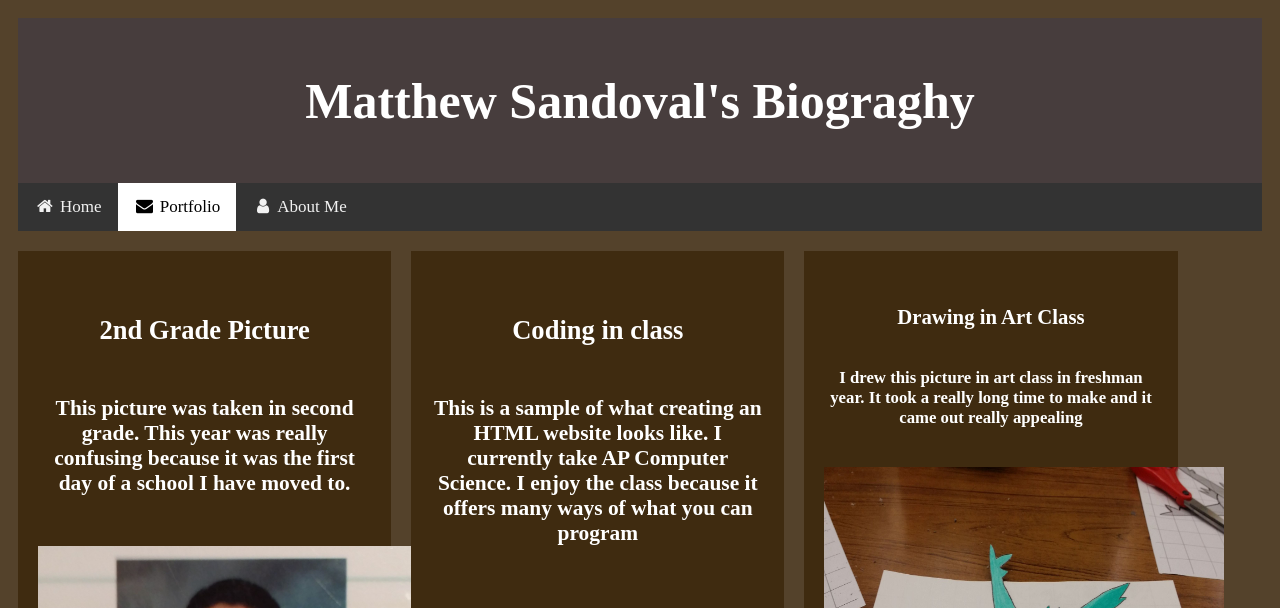
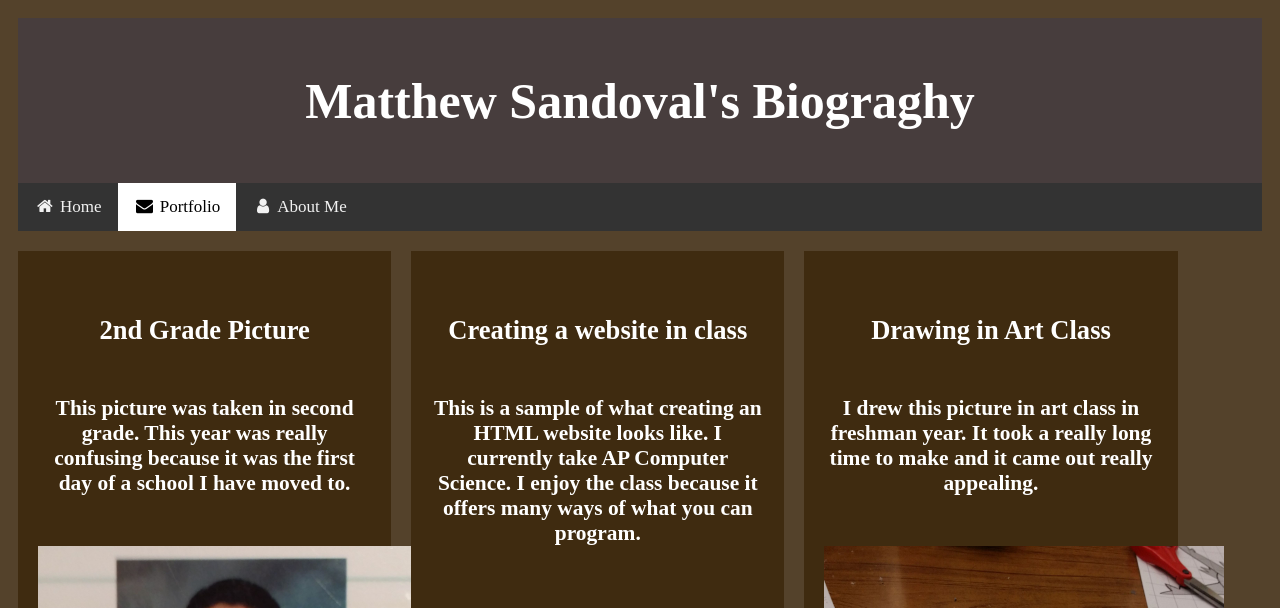
Before and after one commit to MatthewSandoval21/Matthew-sWebsite, a plain HTML site: page portfolio.html in a window 1280 px wide. Shown: the top 608 px of the page. Drawn offline with Linux system fonts and the light colour scheme.

Commit message:
Add files via upload

```diff
--- a/portfolio.html
+++ b/portfolio.html
@@ -28,8 +28,8 @@
 
 	<div class="middlecolumn">
 		<div class="card">
-			<h5>Coding in class</h5>
-			<h6>This is a sample of what creating an HTML website looks like. I currently take AP Computer Science. I enjoy the class because it offers many ways of what you can program</h6>
+			<h5>Creating a website in class</h5>
+			<h6>This is a sample of what creating an HTML website looks like. I currently take AP Computer Science. I enjoy the class because it offers many ways of what you can program.</h6>
 			<div class="rotate">
 				<img src="coding.jpg" alt="Coding Photo" height="400" width="400">
 			</div>
@@ -39,7 +39,7 @@
 	<div class="rightcolumn">
 		<div class="card">
 			<h5>Drawing in Art Class</h5>
-			<h6>I drew this picture in art class in freshman year. It took a really long time to make and it came out really appealing</h6>
+			<h6>I drew this picture in art class in freshman year. It took a really long time to make and it came out really appealing.</h6>
 			<img src="Drawing.jpg" alt="drawing" height="400" width="400">
 		</div>
 	</div>
--- a/stylesheet2.css
+++ b/stylesheet2.css
@@ -115,7 +115,7 @@
 .rightcolumn {
 		float: left;
 		width: 30%;
-		font-size: 25;
+		font-size: 32;
 		color: white;
 		text-align: center;
 		padding-left: 20px;
```
